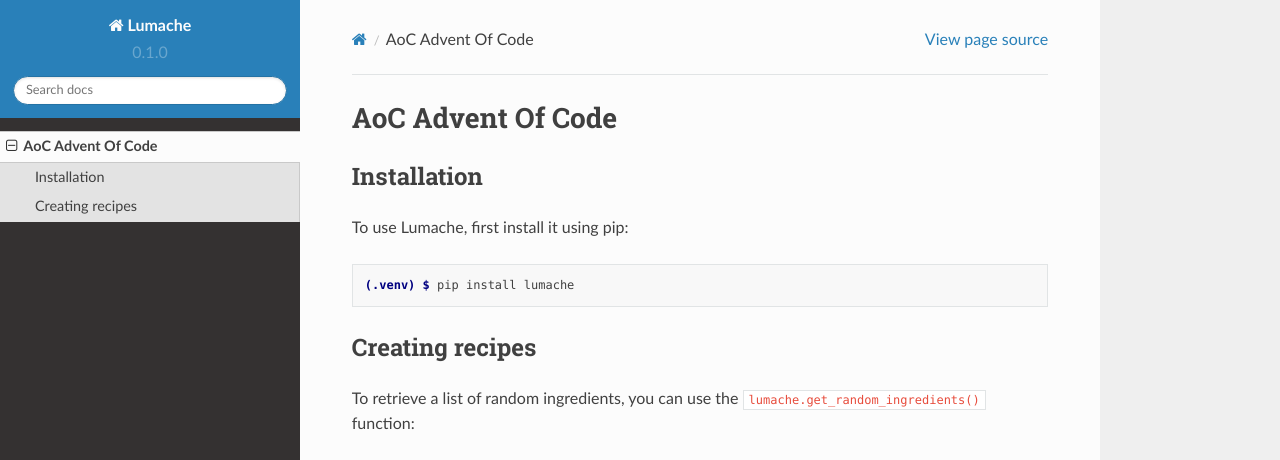
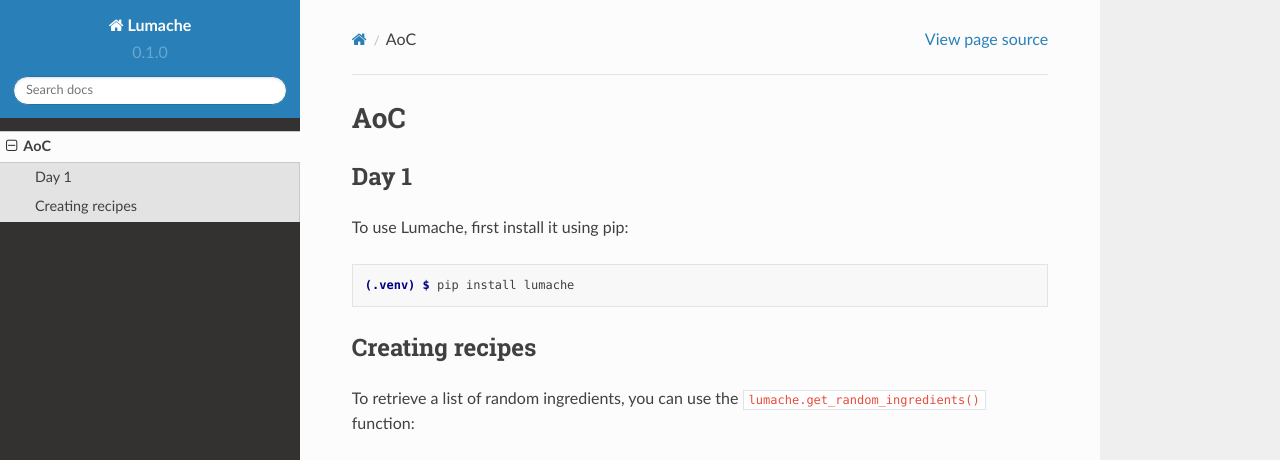
Before and after one commit to stinkyBootsLLC/PythonProjects, a Sphinx documentation site: the page built from docs/source/aoc.rst, in a window 1280 px wide and 1095 px high. Shown: the top 460 px of the window. Built offline with Sphinx 7.4.7 and the Read the Docs theme 2.0.0, drawn with Linux system fonts in a browser that asks for light colours; grey boxes are pictures that could not be loaded.

Commit message:
Update aoc.rst

```diff
--- a/docs/source/aoc.rst
+++ b/docs/source/aoc.rst
@@ -1,9 +1,9 @@
-AoC Advent Of Code
+AoC
 =====
 
-.. _installation:
+.. Advent Of Code:
 
-Installation
+Day 1
 ------------
 
 To use Lumache, first install it using pip:
```
